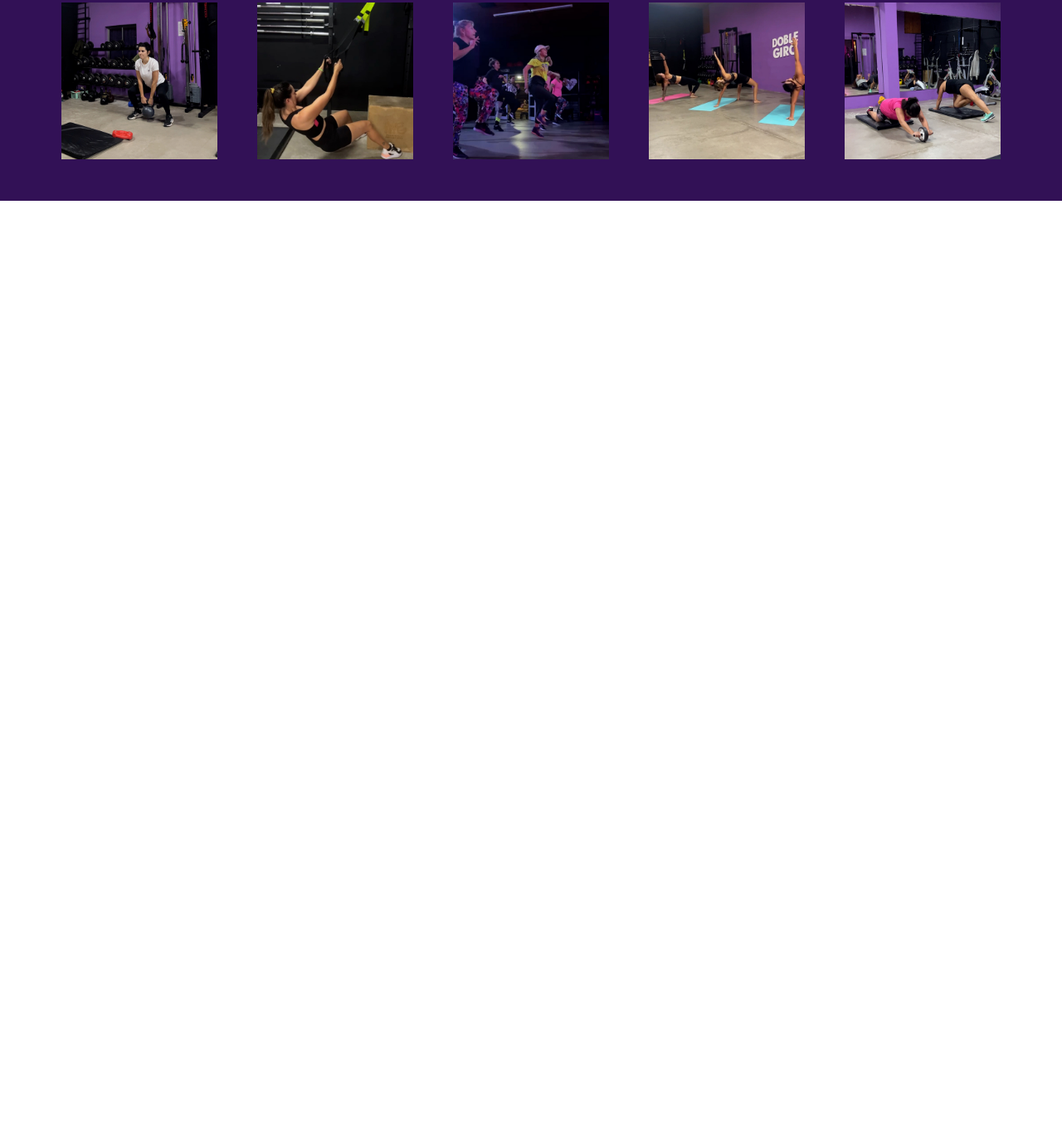
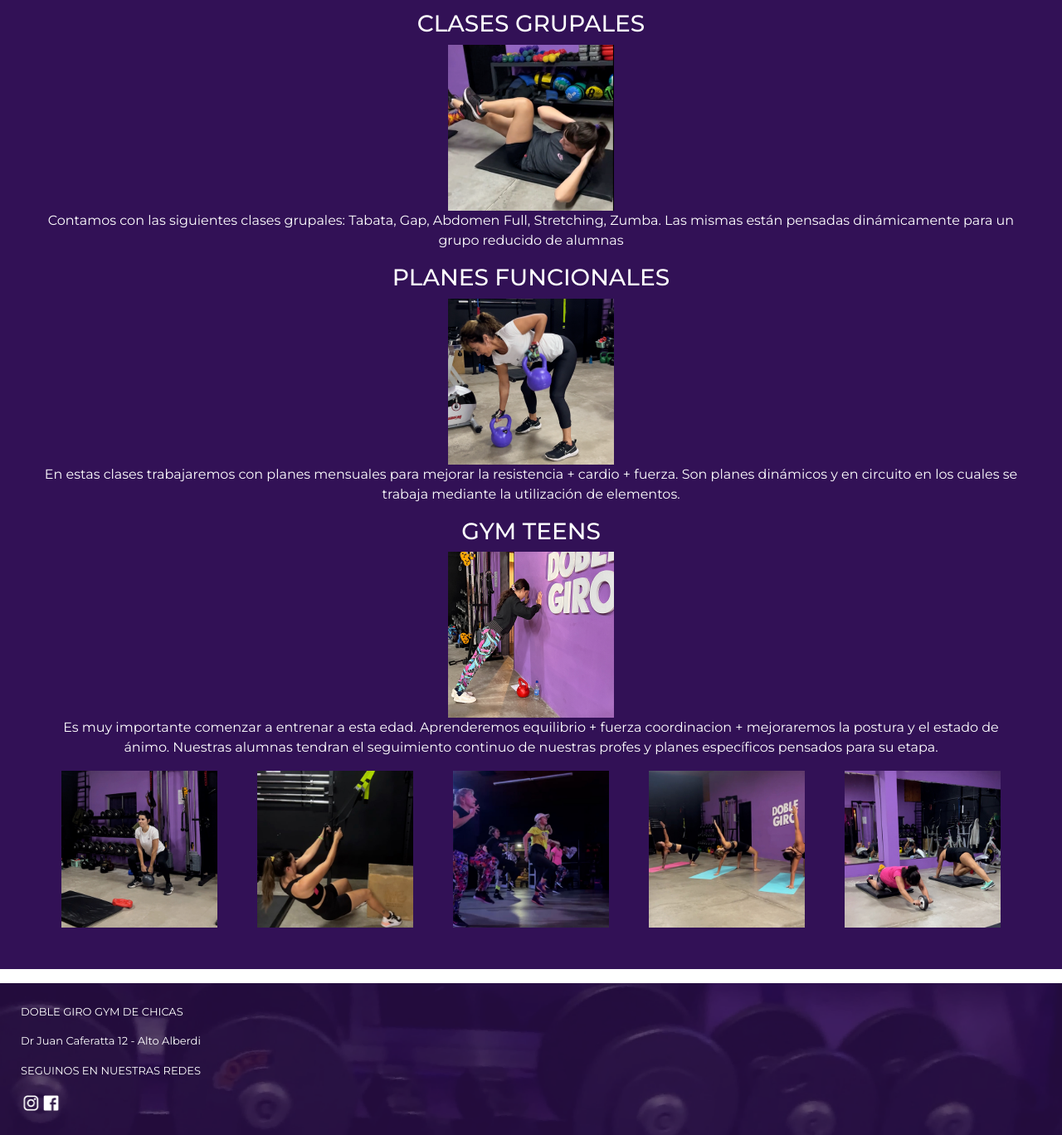
Before and after one commit to MoniCasimiro/doble-giro, a plain HTML site: page clases.html in a window 1280 px wide. Shown: the part 719-2087 px from the top of the page at 83% size. Before the commit the page ends 961 px from the top, so only its background shows below. Drawn offline with nearby package versions, Linux system fonts and the light colour scheme.

Commit message:
Info agregada

```diff
--- a/clases.html
+++ b/clases.html
@@ -34,22 +34,33 @@
     </header>
 
     <main class="descripcion-clases">
+
+        <div>
+            <h1>NUESTRAS ACTIVIDADES</h1>
+            <h2>Con tu pase accedés a todas nuestras clases</h2>
+        </div>
+
+
         <div>
             <h3>MUSCULACIÓN</h3>
+            <img src="multimedia/fotogym6.png" alt="smith musculacion">
             <p>En nuestro gimnasio contamos con salas de musculación y con planes nivel inicial, intermedio y avanzado,
                 los cuales se van modificando mensualmente. Vas a encontrar profesores que te brindan el asesoramiento
                 necesario en cada clase</p>
 
             <h3>CLASES GRUPALES</h3>
+            <img src="multimedia/fotogym7.png" alt="scrunchies">
             <p>Contamos con las siguientes clases grupales: Tabata, Gap, Abdomen Full, Stretching, Zumba. Las mismas
                 están pensadas dinámicamente para un grupo reducido de alumnas</p>
 
             <h3>PLANES FUNCIONALES</h3>
+            <img src="multimedia/fotogym8.png" alt="pesas rusas">
             <p>En estas clases trabajaremos con planes mensuales para mejorar la resistencia + cardio + fuerza. Son
                 planes
                 dinámicos y en circuito en los cuales se trabaja mediante la utilización de elementos.</p>
 
             <h3>GYM TEENS</h3>
+            <img src="multimedia/fotogym9.png" alt="adolescente">
             <p>Es muy importante comenzar a entrenar a esta edad. Aprenderemos equilibrio + fuerza coordinacion
                 + mejoraremos la postura y el estado de ánimo. Nuestras alumnas tendran el seguimiento continuo de
                 nuestras profes y planes específicos pensados para su etapa.</p>
@@ -70,3 +81,30 @@
     </main>
 
 </body>
+
+<!--FOOTER-->
+
+<footer class="footer mt-3">
+    <div class="datos-gimnasio">
+        <p>DOBLE GIRO GYM DE CHICAS</p>
+        <p> Dr Juan Caferatta 12 - Alto Alberdi</p>
+        <p>SEGUINOS EN NUESTRAS REDES</p>
+    </div>
+
+    <div class="logos">
+        <a class="social-media" href="https://www.instagram.com/doblegiro.gym" target="_blank"><img
+                src="multimedia/inst.png" alt="logo instagram">
+            <a class="social-media" href="https://www.facebook.com/doblegirodance/?locale=es_LA" target="_blank"><img
+                    src="multimedia/face.png" alt="logo facebook"></a>
+    </div>
+
+
+
+</footer>
+
+<script src="https://cdn.jsdelivr.net/npm/bootstrap@5.3.3/dist/js/bootstrap.bundle.min.js"
+    integrity="sha384-YvpcrYf0tY3lHB60NNkmXc5s9fDVZLESaAA55NDzOxhy9GkcIdslK1eN7N6jIeHz"
+    crossorigin="anonymous"></script>
+</body>
+
+</html>
```
Also changed, not shown: index.html (+1 -3 lines), multimedia/fotogym6.png (added), multimedia/fotogym7.png (added), multimedia/fotogym8.png (added), multimedia/fotogym9.png (added).
